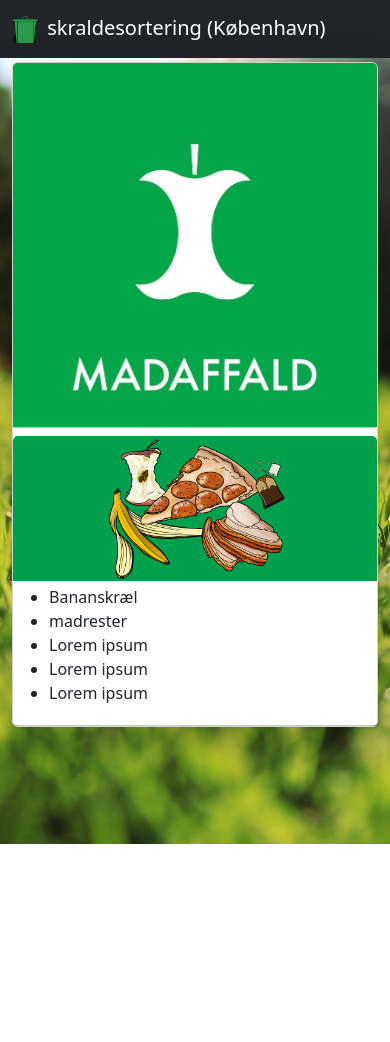
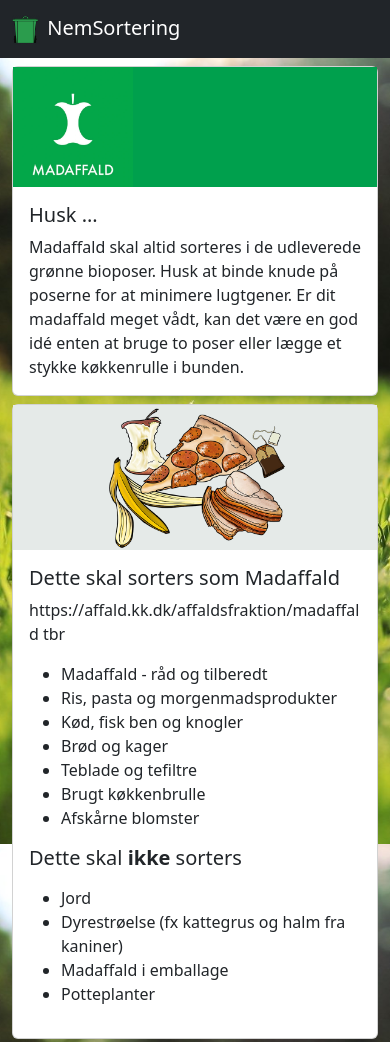
Before and after one commit to Bilboef/Bilboef.github.io, a plain HTML site: page madaffald.html in a window 390 px wide. Shown: the top 1042 px of the page. Before the commit the page ends 844 px from the top, so only its background shows below. Drawn offline with nearby package versions, Linux system fonts and the light colour scheme.

Commit message:
Add files via upload

```diff
--- a/Papir.html
+++ b/Papir.html
@@ -1,10 +1,12 @@
 <!DOCTYPE html>
-<html lang="en">
+<html lang="da">
 
 <head>
-    <title>Bootstrap Example 2</title>
+    <title>NemSortering</title>
     <meta charset="utf-8">
     <meta name="viewport" content="width=device-width, initial-scale=1">
+    <!-- favicon for logo in tabs etc. -->
+    <link rel="icon" href="/image/Icon-2.png" type="image/x-icon">
     <link href="https://cdn.jsdelivr.net/npm/bootstrap@5.2.3/dist/css/bootstrap.min.css" rel="stylesheet">
     <link href="/style/my-style.css" rel="stylesheet">
     <script src="https://cdn.jsdelivr.net/npm/bootstrap@5.2.3/dist/js/bootstrap.bundle.min.js"></script>
@@ -12,43 +14,65 @@
 
 <body>
     <!-- Navigation -->
-    <nav class="navbar bg-dark navbar-dark">
+    <nav class="navbar bg-dark navbar-dark sticky-top">
         <div class="container-fluid">
             <a class="navbar-brand" href="/index.html">
                 <img src="/image/Icon-2.png" width="30" height="30" alt="">
-                skraldesortering (København)
+                NemSortering
             </a>
         </div>
     </nav>
     <!-- Page Content -->
     <div class="container" style="max-width: 920px">
-        <div class="card my-1 shadow-lg">
-            <div class="card-header p-0"">
-                <img class="card-img-top"  src="/image/Papir.v2.jpg">
 
+        <!-- Top -->
+        <div class="card my-2 ">
+            <div class="row g-0 ">
+                <div class="col-md-4 d-flex p-0 align-items-center " style="background-color: #0182BF;">
+                    <img src="image/Papir.v2.jpg" class="img-fluid rounded-start" style="max-width: 120px" alt="...">
+                </div>
+                <div class="col-md-8">
+                    <div class="card-body">
+                        <h5 class="card-title">Husk ...</h5>
+                        <p class="card-text">Papir skal være rent og tørt. Er det vådt eller snavset, så skal det sorteres som restaffald. Clips og tape må gerne sidde på.</p>
+
+                    </div>
+                </div>
             </div>
-            <div class="card-body p-1"></div>
-            <img class="card-img-top" style="background-color: #0182BF;" src="/image/Papir.png">
-
-            <div class="card-body p-1">
-
-                    <ul>
-                        <li>Aviser</li>
-                        <li>Breve</li>
-                        <li>Reklamer</li>
-                        <li>farvet papir</li>
-                        <li>Lorem ipsum</li>
-                    </ul>
-
-            </div>
-            <div class="card-footer p-0">
-
+        </div>
+        <!-- picture and examples -->
+        <div class="card my-2">
+            <div class="row g-0">
+                <div class="col-md-4 d-flex align-items-center " style="background-color: #e5eae8;">
+                    <img src="image/Papir.png" class="img-fluid rounded-start" alt="...">
+                </div>
+                <div class="col-md-8">
+                    <div class="card-body">
+                        <h5 class="card-title">Dette skal sorters som Papir</h5>
+                        <p class="card-text">
+                            https://affald.kk.dk/affaldsfraktion/papir (remove)
+                            <ul>
+                                <li>Aviser og ugeblade</li>
+                                <li>Reklamer og magasiner</li>
+                                <li>Kuverter og rudekuverter</li>
+                                <li>Printerpapir</li>
+                                <li>Gavepapir uden glimmer</li>
+                            </ul>
+                        </p>
+                        <h5 class="card-title">Dette skal <b>ikke</b> sorters</h5>
+                        <p class="card-text">
+                            <ul>
+                                <li>Karton og pap</li>
+                                <li>Køkkenrulle</li>
+                                <li>Brunt papir og brune papirsposer. Det skal i pap</li>
+                                <li>Papir med madrester og fedtafvisende belægning. Det skal i restaffald</li>
+                                <li>Gavebånd og sløjfer</li>
+                            </ul>
+                        </p>
+                    </div>
+                </div>
             </div>
         </div>
     </div>
-
-
-
 </body>
-
 </html>
--- a/madaffald.html
+++ b/madaffald.html
@@ -1,54 +1,77 @@
 <!DOCTYPE html>
-<html lang="en">
-
+<html lang="da">
 <head>
-    <title>Bootstrap Example 2</title>
+    <title>NemSortering</title>
     <meta charset="utf-8">
     <meta name="viewport" content="width=device-width, initial-scale=1">
+    <!-- favicon for logo in tabs etc. -->
+    <link rel="icon" href="/image/Icon-2.png" type="image/x-icon">
     <link href="https://cdn.jsdelivr.net/npm/bootstrap@5.2.3/dist/css/bootstrap.min.css" rel="stylesheet">
     <link href="/style/my-style.css" rel="stylesheet">
     <script src="https://cdn.jsdelivr.net/npm/bootstrap@5.2.3/dist/js/bootstrap.bundle.min.js"></script>
 </head>
-
 <body>
     <!-- Navigation -->
-    <nav class="navbar bg-dark navbar-dark">
+    <nav class="navbar bg-dark navbar-dark sticky-top">
         <div class="container-fluid">
             <a class="navbar-brand" href="/index.html">
                 <img src="/image/Icon-2.png" width="30" height="30" alt="">
-                skraldesortering (København)
+                NemSortering
             </a>
         </div>
     </nav>
     <!-- Page Content -->
     <div class="container" style="max-width: 920px">
-        <div class="card my-1 shadow-lg">
-            <div class="card-header p-0">
-                <img class="card-img-top" style="background-color: #00A04D;" src="/image/madaffald.jpg">
+        <!-- Top -->
+        <div class="card my-2 ">
+            <div class="row g-0 ">
+                <div class="col-md-4 d-flex p-0 align-items-center " style="background-color: #00A04D;">
+                    <img src="/image/madaffald.jpg" class="img-fluid rounded-start" style="max-width: 120px" alt="...">
+                </div>
+                <div class="col-md-8">
+                    <div class="card-body">
+                        <h5 class="card-title">Husk ...</h5>
+                        <p class="card-text">Madaffald skal altid sorteres i de udleverede grønne bioposer. Husk at binde knude på poserne for at minimere lugtgener. Er dit madaffald meget vådt, kan det være en god idé enten at bruge to poser eller lægge et stykke køkkenrulle i bunden.</p>
+                    </div>
+                </div>
+            </div>
+        </div>
+        <!-- picture and examples -->
+        <div class="card my-2">
+            <div class="row g-0">
+                <div class="col-md-4 d-flex align-items-center " style="background-color: #e5eae8;">
+                    <img src="/image/bioaffald-lille.png" class="img-fluid rounded-start" alt="...">
+                </div>
+                <div class="col-md-8">
+                    <div class="card-body">
+                        <h5 class="card-title">Dette skal sorters som Madaffald</h5>
+                        <p class="card-text">
+                            https://affald.kk.dk/affaldsfraktion/madaffald tbr
+                            <ul>
+                                <li>Madaffald - råd og tilberedt</li>
+                                <li>Ris, pasta og morgenmadsprodukter</li>
+                                <li>Kød, fisk ben og knogler</li>
+                                <li>Brød og kager</li>
+                                <li>Teblade og tefiltre</li>
+                                <li>Brugt køkkenbrulle</li>
+                                <li>Afskårne blomster</li>
 
-            </div>
-            <div class="card-body p-1"></div>
-            <img class="card-img-top" style="background-color: #00A04D;" src="/image/bioaffald-lille.png">
-
-            <div class="card-body p-1">
-
-                    <ul>
-                        <li>Bananskræl</li>
-                        <li>madrester</li>
-                        <li>Lorem ipsum</li>
-                        <li>Lorem ipsum</li>
-                        <li>Lorem ipsum</li>
-                    </ul>
-
-            </div>
-            <div class="card-footer p-0">
-
+                            </ul>
+                        </p>
+                        <h5 class="card-title">Dette skal <b>ikke</b> sorters </h5>
+                        <p class="card-text">
+                            <ul>
+                                <li>Jord</li>
+                                <li>Dyrestrøelse (fx kattegrus og halm fra kaniner)</li>
+                                <li>Madaffald i emballage</li>
+                                <li>Potteplanter</li>
+                            </ul>
+                        </p>
+                    </div>
+                </div>
             </div>
         </div>
     </div>
-
-
-
 </body>
 
 </html>
```
Also changed, not shown: index.html (+8 -11 lines), qr-code (1).png (added).
